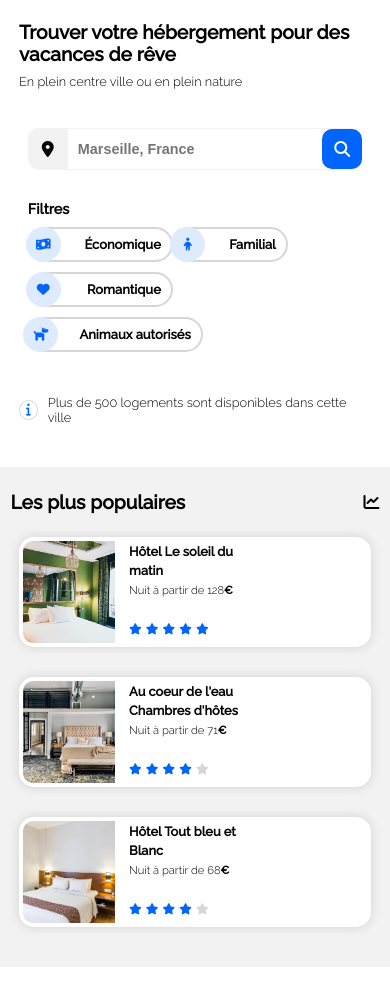
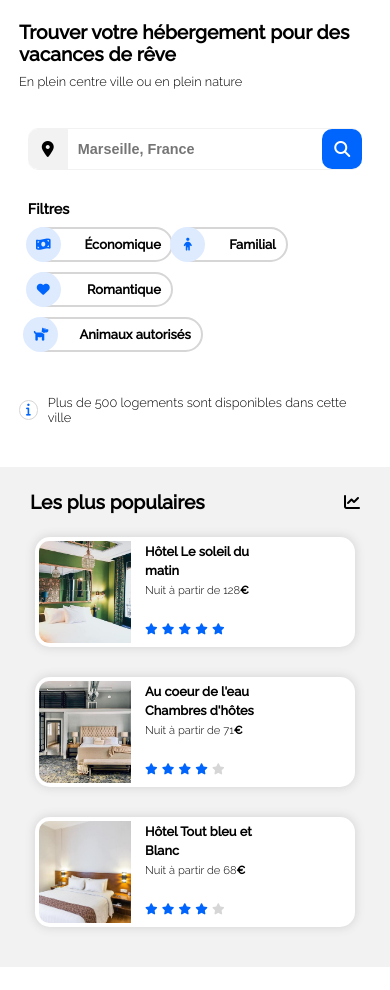
Before and after one commit to adrianruizmora/adrianruizmora.github.io, a plain HTML site: page index.html in a window 390 px wide. Shown: the part 110-1100 px from the top of the page. Drawn offline with Linux system fonts and the light colour scheme.

Commit message:
Update styles.css

```diff
--- a/styles.css
+++ b/styles.css
@@ -1040,7 +1040,8 @@ footer
 
     #suggestions-container
     {
-      width: 110% ;
+      width: 100% ;
+      border-radius: 0 0 0 0;
       height: 500px;
     }
 
```
